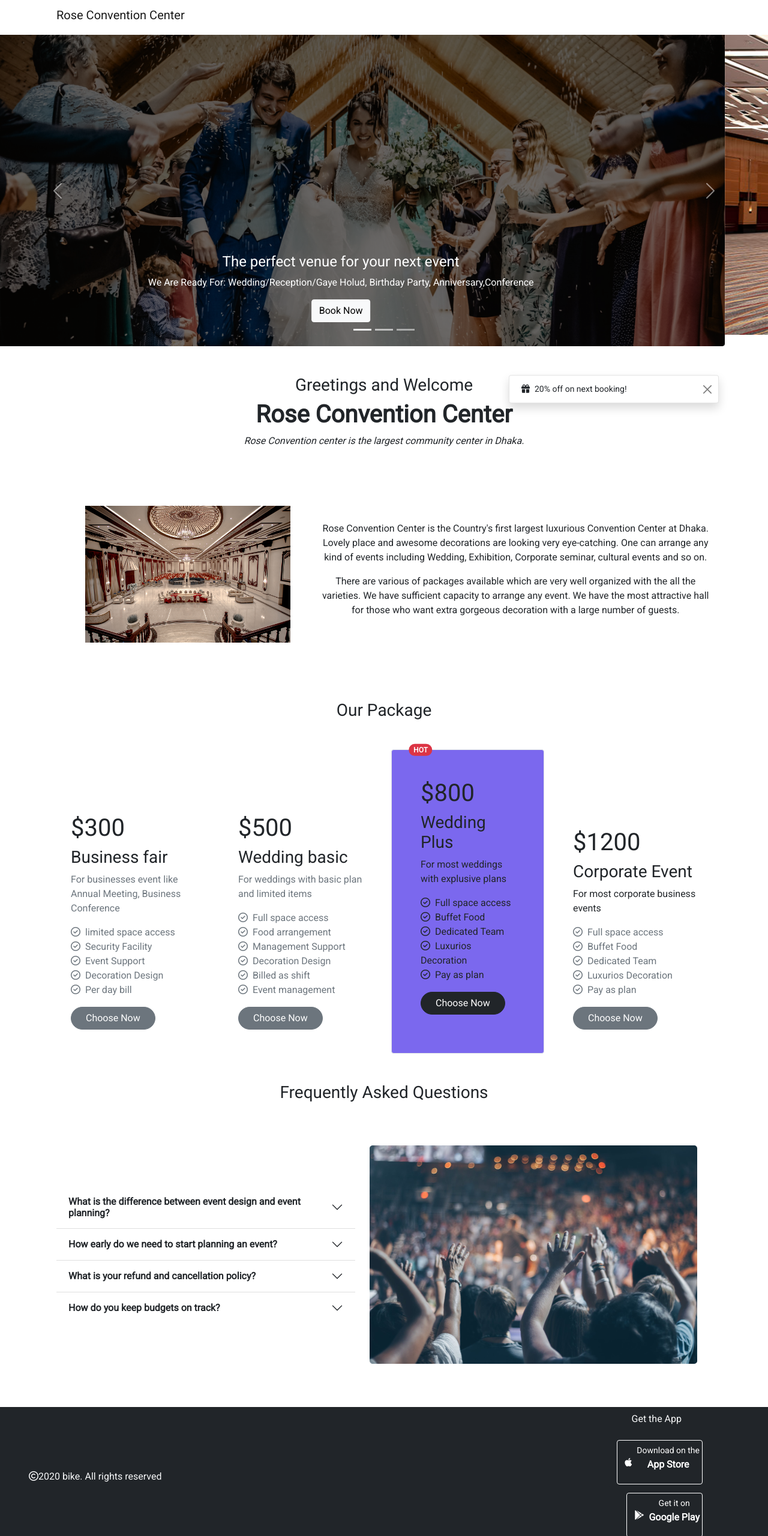
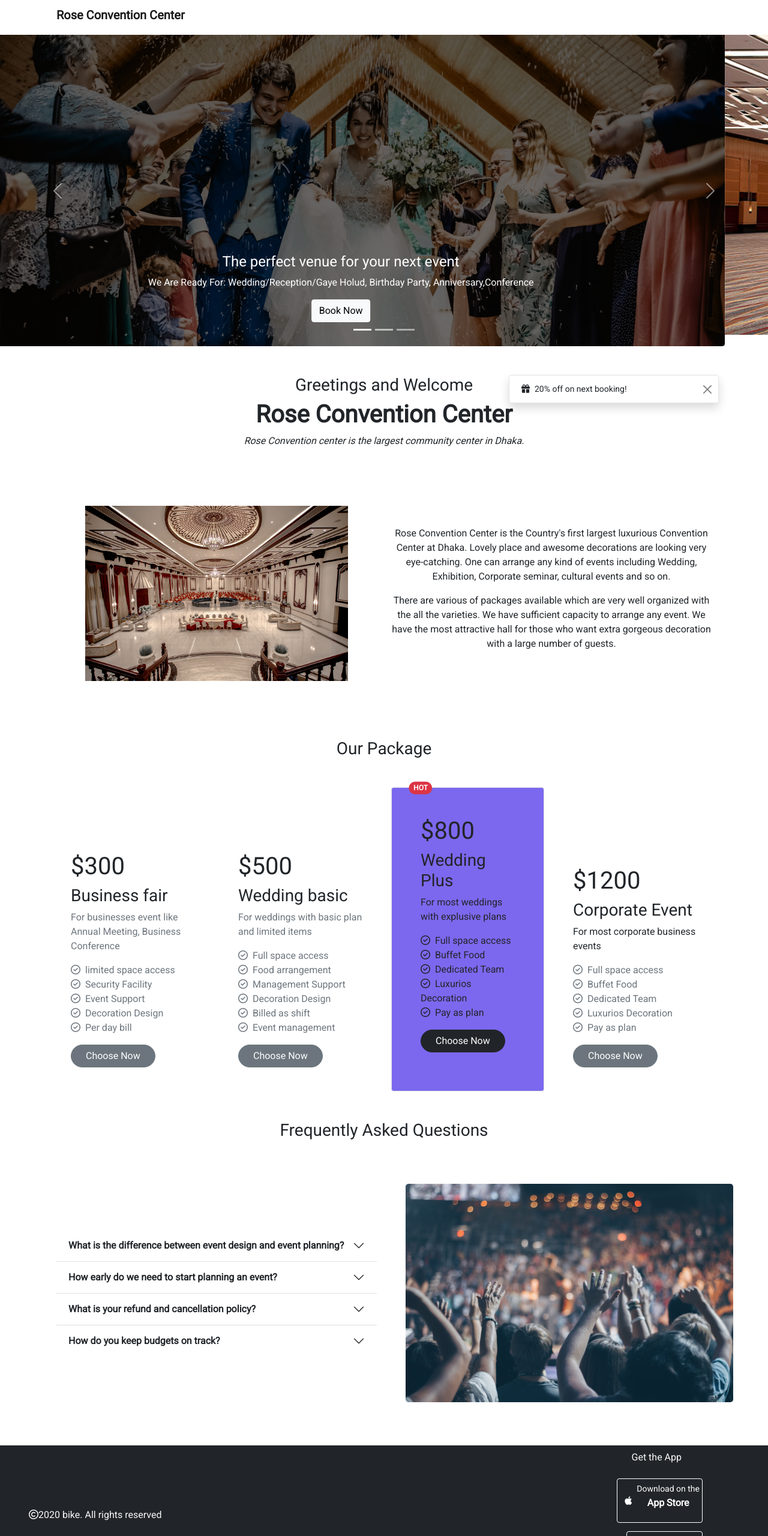
Before and after one commit to anika-aurony/convention-center, a plain HTML site: page index.html in a window 1280 px wide. Shown: the top 2560 px of the page at 60% size. Drawn offline with nearby package versions, Linux system fonts and the light colour scheme.

Commit message:
responsive added

```diff
--- a/index.html
+++ b/index.html
@@ -32,7 +32,7 @@
         <div class="container">
             <nav class="navbar navbar-expand-lg navbar-light ">
               <div class="container-fluid">
-                <a class="navbar-brand h1" href="#">Rose Convention Center</a>
+                <a class="navbar-brand fw-bold h1" href="#">Rose Convention Center</a>
               </div>
             </nav>
           </div>
@@ -95,14 +95,16 @@
           </div>
        </div>
 
-       <div class="container d-flex justify-content-center align-items-center my-5">
-         <div>
-           <img class="p-5  w-100" src="images/welcome.jpg" alt="">
+       <div class="container d-flex justify-content-center  my-5">
+         <div class="row align-items-center">
+          <div class="col-lg-6 col-md-12 col-sm-12">
+            <img class="p-5  w-100 " src="images/welcome.jpg" alt="">
           </div>
-         <div>
+          <div class="col-lg-6 col-md-12 col-sm-12">
             <p>Rose Convention Center is the Country's  first largest luxurious Convention Center at Dhaka. Lovely place and awesome decorations are looking very eye-catching. One can arrange any kind of events including Wedding, Exhibition, Corporate seminar, cultural events and so on. </p>
             <p>There are various of packages available which are very well organized with the all the varieties. We have sufficient capacity to arrange any event. We have the most attractive hall for those who want extra gorgeous decoration with a large number of guests.
             </p>
+          </div>
          </div>
 
          </div>
@@ -113,7 +115,7 @@
             <h3 class="text-center">Our Package</h3>
             <div class="container my-5 ">
                 <div class="row g-4 d-flex align-items-end">
-                  <div class="col-3">
+                  <div class="col-lg-3 col-md-6 col-sm-12">
                     <div class="p-4">
                         <h1>$300</h1>
                         <h3>Business fair</h3>
@@ -126,7 +128,7 @@
                         <button type="button" class="btn btn-secondary my-3 rounded-pill px-4">Choose Now</button>
                     </div>
                   </div>
-                  <div class="col-3">
+                  <div class="col-lg-3 col-md-6 col-sm-12">
                     <div class="p-4 ">
                       <h1>$500</h1>
                         <h3>Wedding basic</h3>
@@ -141,7 +143,7 @@
 
                     </div>
                   </div>
-                  <div class="col-3">
+                  <div class="col-lg-3 col-md-6 col-sm-12">
 
                     <div class="p-5 border rounded mycolor position-relative">
                       <span class="position-absolute top-0 start-80 translate-middle badge rounded-pill bg-danger">HOT</span>
@@ -157,7 +159,7 @@
 
                     </div>
                   </div>
-                  <div class="col-3">
+                  <div class="col-lg-3 col-md-6 col-sm-12">
                     <div class="p-4 ">
                       <h1>$1200</h1>
                         <h3>Corporate Event</h3>
@@ -173,9 +175,12 @@
                 </div>
               </div>
         </section>
+        <!---FAQ-->
         <section class="container my-5 ">
           <h3 class="text-center">Frequently Asked Questions</h3>
-          <div class="container my-5 d-flex justify-content-around align-items-center">
+          <div class="container my-5 d-flex justify-content-around ">
+            <div class="row align-items-center">
+              <div class="col-md-12 col-lg-6 col-sm-12">
                 <div class="accordion accordion-flush" id="accordionFlushExample">
                   <div class="accordion-item">
                     <h2 class="accordion-header" id="flush-headingOne">
@@ -220,7 +225,14 @@
                   </div>
 
                 </div>
+
+              </div>
+
+              <div class="col-md-12 col-lg-6 col-sm-12">
                 <img class="p-4"src="images/people.png" alt="">
+              </div>
+
+            </div>
           </div>
 
         </section>
```
Lines whose indentation alone changed are shown as unchanged.
